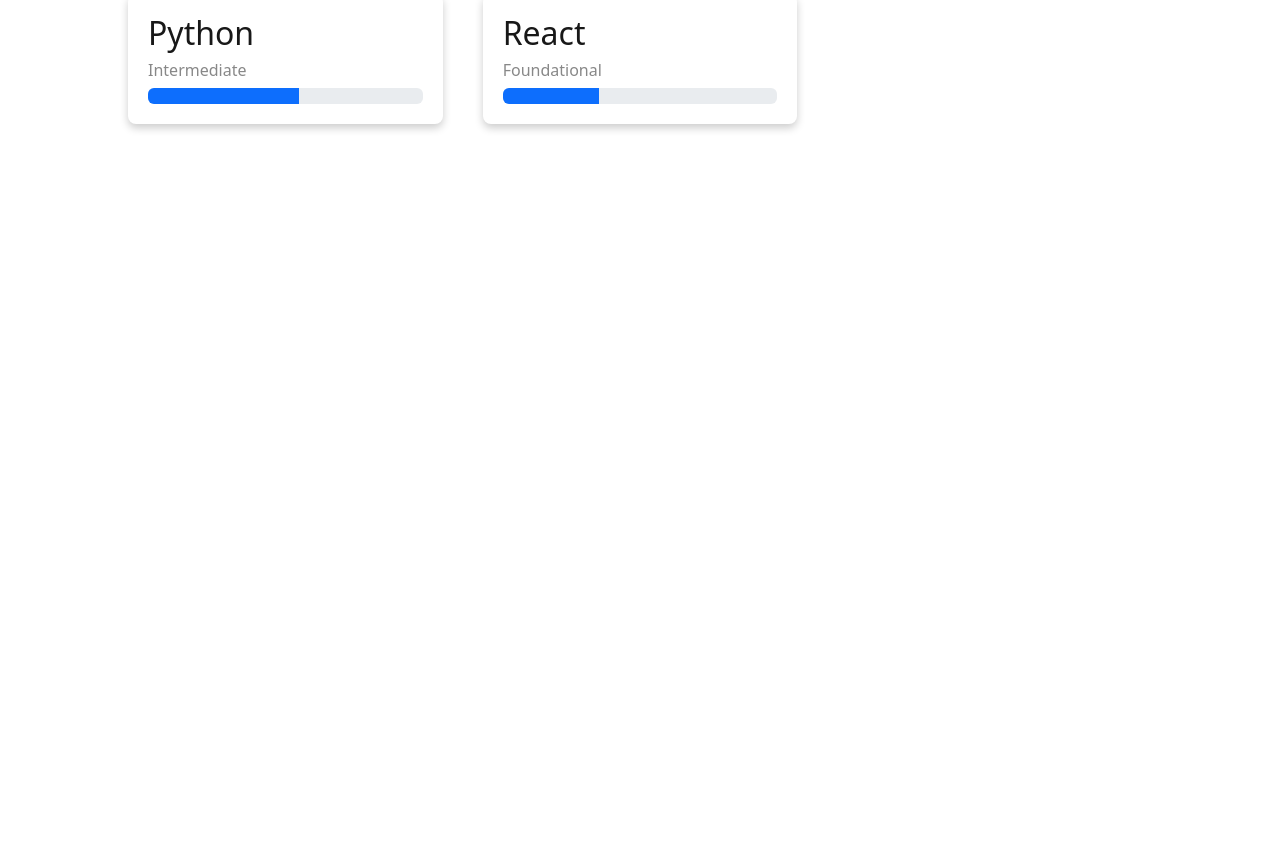
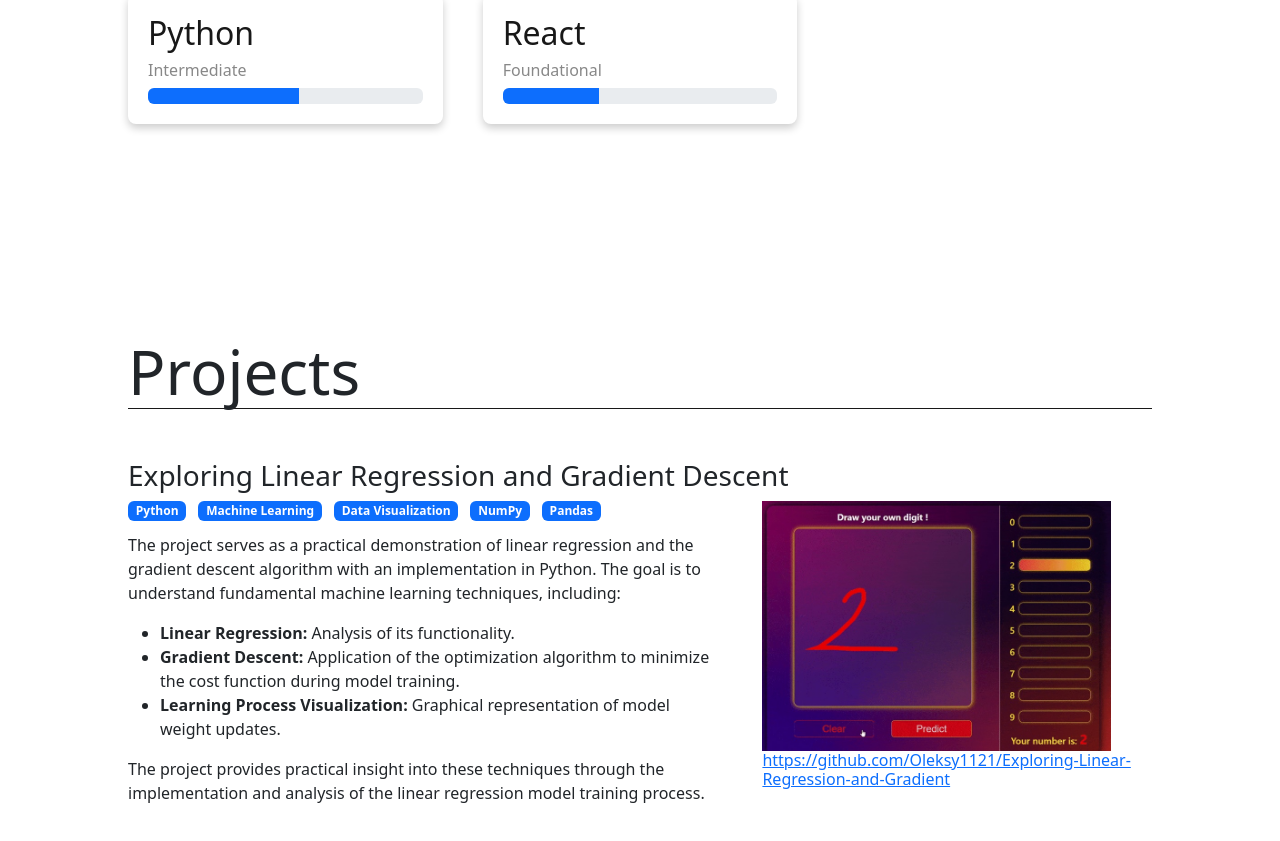
Before and after one commit to Oleksy1121/ml-engineer-portfolio, a React (Create React App) app in the folder frontend/: page / in a window 1280 px wide. Shown: the part 814-1655 px from the top of the page. Before the commit the page ends 998 px from the top, so only its background shows below. Built offline with nearby package versions, Linux system fonts and the light colour scheme.

Commit message:
feat: implement projects section structure

```diff
--- a/frontend/src/App.css
+++ b/frontend/src/App.css
@@ -17,3 +17,11 @@
   background-color: var(--color-bg);
   color: var(--color-text);
 }
+
+.section-title {
+    margin-top: 50px;
+    width: 100%;
+    text-align: left;
+    border-bottom: 1px solid var(--color-text);
+    font-size: var(--Section-header-size);
+}
--- a/frontend/src/components/Portfolio/index.js
+++ b/frontend/src/components/Portfolio/index.js
@@ -3,6 +3,7 @@
 import Navbar from '../Navbar'
 import Home from '../Home'
 import Skills from '../Skills'
+import Projects from '../Projects'
 
 function Portfolio() {
   return (
@@ -10,7 +11,7 @@
       <Navbar></Navbar>
       <Home></Home>
       <Skills></Skills>
-
+      <Projects></Projects>
     </PortfolioContainer>
 
   )
--- /dev/null
+++ b/frontend/src/components/Projects/index.js
@@ -0,0 +1,54 @@
+import React from "react"
+import projectsData from "../../data/projectsData"
+
+
+import {
+    DescriptionContainer,
+    ProjectCard,
+    ProjectColumns,
+    ProjectsContainer,
+    ProjectTitle,
+    SkillBadge,
+    SkillBadgeContainer,
+    ThumbnailContainer,
+    ThumbnailImage,
+} from "./styles"
+
+
+
+const Projects = () => {
+    return (
+        <ProjectsContainer>
+            <h1 className="section-title">Projects</h1>
+
+            {projectsData?.map((project, index) => (
+                <ProjectCard key={index}>
+                    <ProjectTitle>{project.title}</ProjectTitle>
+
+                    <ProjectColumns>
+                        <DescriptionContainer>
+                            <SkillBadgeContainer>
+                                {project.skills?.map((skill, index) => (
+                                    <SkillBadge key={index}>{skill}</SkillBadge>
+                                ))}
+                            </SkillBadgeContainer>
+
+                            <div dangerouslySetInnerHTML={{ __html: project.description }} />
+                        </DescriptionContainer>
+
+                        <ThumbnailContainer>
+                            <ThumbnailImage
+                                src={project.thumbnail}
+                                alt="bbb"
+                            ></ThumbnailImage>
+                            <a href={project.githubLink}>
+                                <h6>{project.githubLink} </h6>
+                            </a>
+                        </ThumbnailContainer>
+                    </ProjectColumns>
+                </ProjectCard>
+            ))}
+        </ProjectsContainer>
+    )
+}
+export default Projects
--- /dev/null
+++ b/frontend/src/components/Projects/styles.js
@@ -0,0 +1,55 @@
+import { Badge } from "react-bootstrap"
+import styled from "styled-components"
+
+export const ProjectsContainer = styled.div`
+    width: 80%;
+    margin: auto;
+    margin-top: 100px;
+`
+
+export const ProjectCard = styled.div`
+    width: 100%;
+    text-align: left;
+    margin: 50px auto;
+`
+
+export const ProjectTitle = styled.h1`
+    width: 100%;
+    font-size: 28px;
+`
+
+export const SkillBadgeContainer = styled.div`
+    display: flex;
+    flex-wrap: wrap;
+    gap: 12px;
+`
+
+export const SkillBadge = styled(Badge)`
+    background-color: var(--color-accent);
+    color: var(--color-bg);
+    font-size: 12px;
+    margin-bottom: 12px;
+`
+
+export const ThumbnailContainer = styled.div`
+    width: 40%;
+`
+
+export const DescriptionContainer = styled.div`
+    width: 60%;
+    margin-right: 50px;
+`
+
+export const ProjectColumns = styled.div`
+    display: flex;
+    flex-direction: row;
+    text-align: left;
+`
+
+export const ThumbnailImage = styled.img`
+    height: 100%;
+    max-height: 250px;
+
+
+
+`
--- a/frontend/src/components/Skills/index.js
+++ b/frontend/src/components/Skills/index.js
@@ -1,13 +1,9 @@
 import React from "react"
 import {
-
     H6,
-
     SkillItem,
-
     SkillsGrid,
     SkillsSection,
-    SkilltTitle,
     StyledProgressBar,
 } from "./styles"
 
@@ -32,7 +28,7 @@
 
     return (
         <SkillsSection>
-            <SkilltTitle>Skills</SkilltTitle>
+            <h1 className="section-title">Skills</h1>
             <SkillsGrid>
               {skillList?.map((skill, index) => {
                     const proficiencyDetail = proficiencyLevels.find(level => level.level === skill.level);
--- a/frontend/src/components/Skills/styles.js
+++ b/frontend/src/components/Skills/styles.js
@@ -1,27 +1,15 @@
-import styled from "styled-components";
-import { ProgressBar } from "react-bootstrap";
+import styled from "styled-components"
+import { ProgressBar } from "react-bootstrap"
 
 export const SkillsSection = styled.div`
     width: 80%;
     //border: 1px solid black;
     margin: auto;
-
-`
-
-export const SkilltTitle = styled.h1`
-    margin-top: 50px;
-    width: 100%;
-    text-align: left;
-    border-bottom: 1px solid var(--color-text);
-    font-size: var(--Section-header-size);
-
 `
 
 export const StyledProgressBar = styled(ProgressBar)`
     width: 100%;
-
 `
-
 
 export const SkillItem = styled.div`
     background-color: var(--color-bg);
@@ -30,8 +18,7 @@
     box-shadow: 0 4px 8px rgba(0, 0, 0, 0.2);
     text-align: left;
     color: var(--color-text);
-`;
-
+`
 
 export const SkillsGrid = styled.div`
     display: grid;
@@ -51,12 +38,12 @@
     @media (max-width: 480px) {
         grid-template-columns: 1fr;
     }
-`;
+`
 
 export const H6 = styled.h6`
     color: var(--color-light-gray);
 
-  &::first-letter{
+    &::first-letter {
         text-transform: capitalize;
     }
 `
--- /dev/null
+++ b/frontend/src/data/projectsData.js
@@ -0,0 +1,30 @@
+import linearRegressionThumbnail from '../assets/linear-regression-thumbnail.jpg'
+
+const projectsData = [
+    {
+        id: 1,
+        title: "Exploring Linear Regression and Gradient Descent",
+        description:
+            `
+            <p>The project serves as a practical demonstration of linear regression and the gradient descent algorithm with an implementation in Python. The goal is to understand fundamental machine learning techniques, including:</p>
+            <ul>
+                <li><strong>Linear Regression:</strong> Analysis of its functionality.</li>
+                <li><strong>Gradient Descent:</strong> Application of the optimization algorithm to minimize the cost function during model training.</li>
+                <li><strong>Learning Process Visualization:</strong> Graphical representation of model weight updates.</li>
+            </ul>
+            <p>The project provides practical insight into these techniques through the implementation and analysis of the linear regression model training process.</p>
+        `,
+        skills: [
+            "Python",
+            "Machine Learning",
+            "Data Visualization",
+            "NumPy",
+            "Pandas",
+        ],
+        githubLink:
+            "https://github.com/Oleksy1121/Exploring-Linear-Regression-and-Gradient",
+        thumbnail: linearRegressionThumbnail,
+    },
+]
+
+export default projectsData
```
Also changed, not shown: frontend/src/assets/linear-regression-thumbnail.jpg (added). Lines whose indentation alone changed are shown as unchanged.
